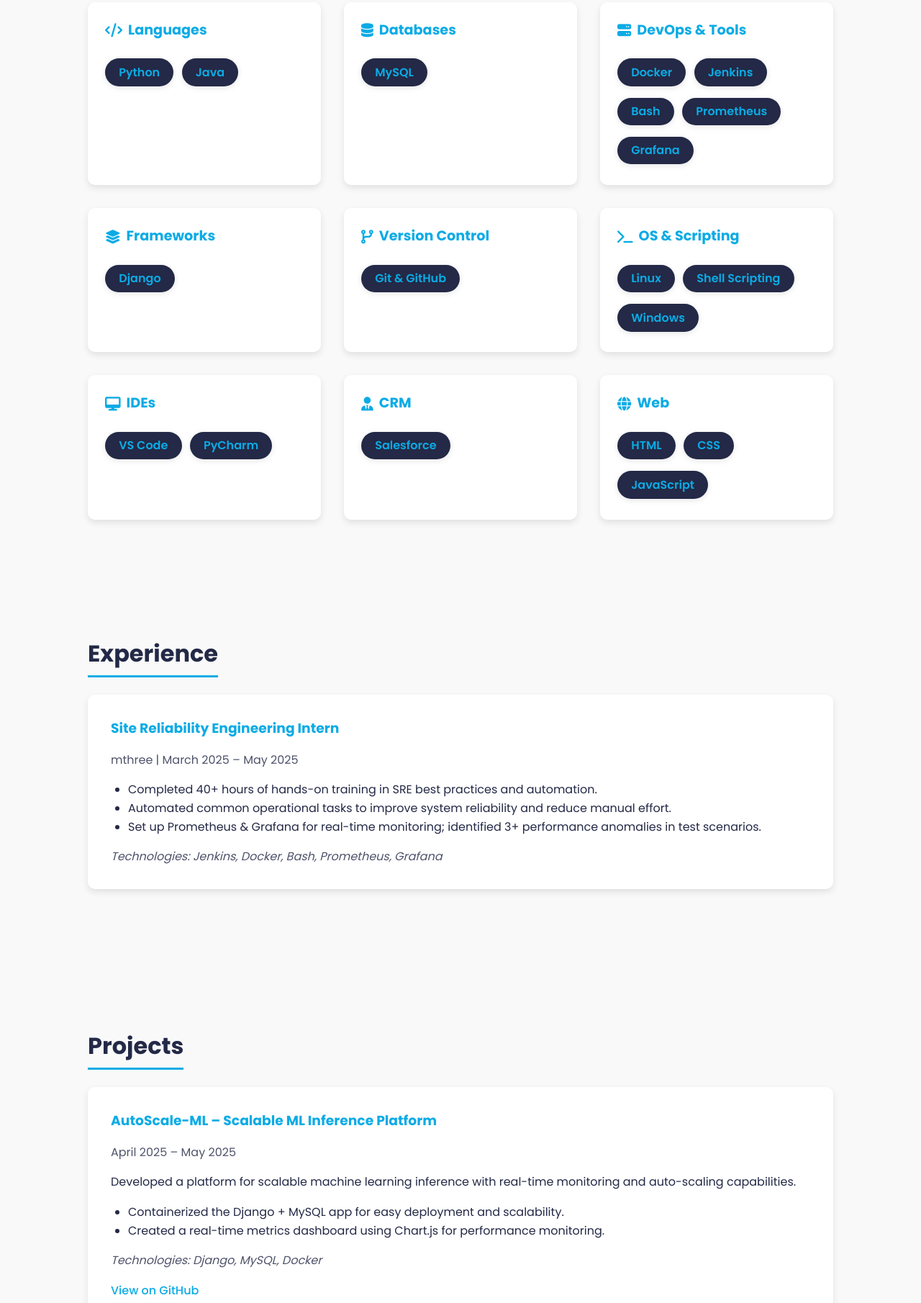
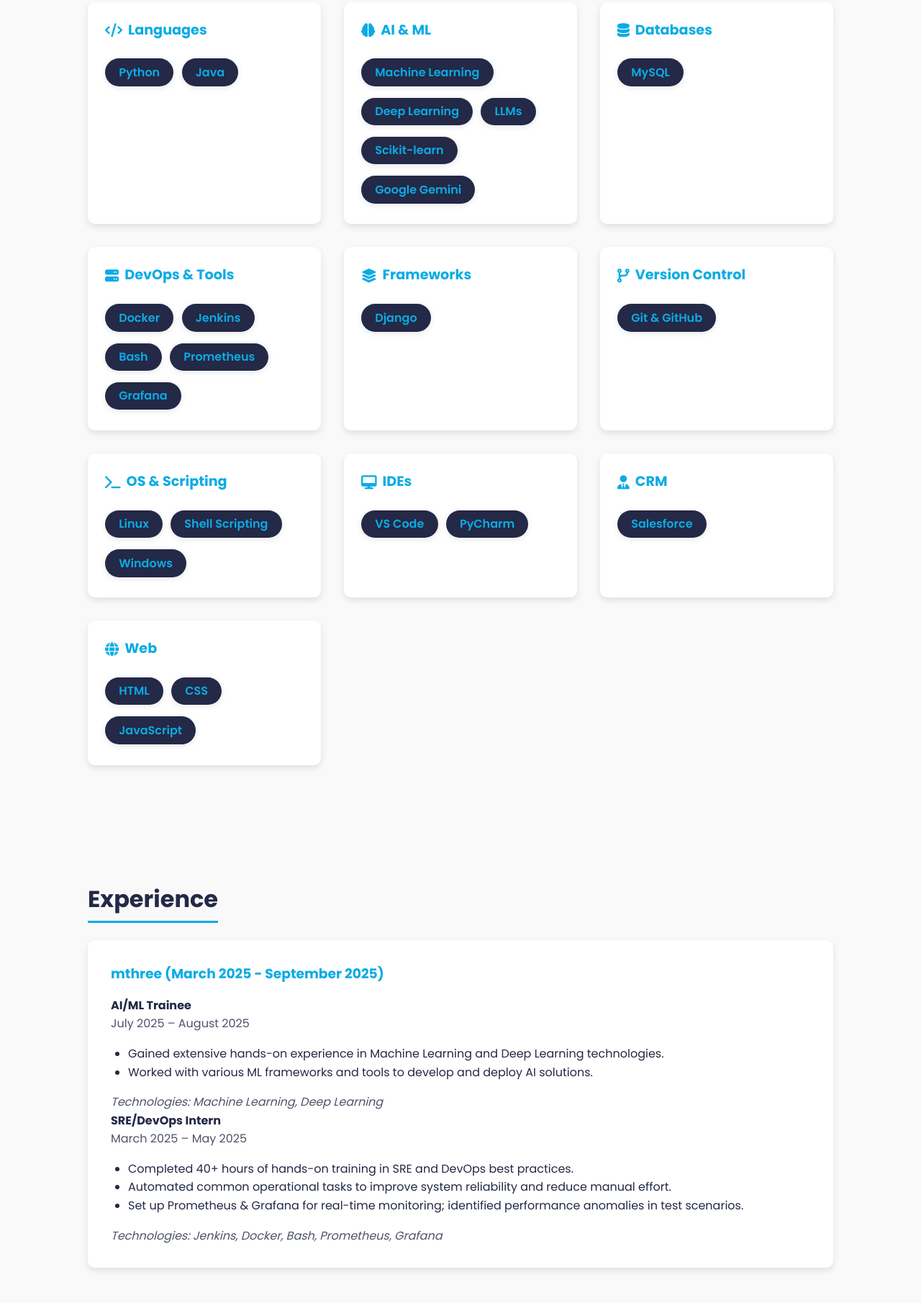
Before and after one commit to Seshadri724/MyPortfolio, a plain HTML site: page index.html in a window 1280 px wide. Shown: the part 987-2797 px from the top of the page at 72% size. Drawn offline with Linux system fonts and the light colour scheme.

Commit message:
Update index.html

```diff
--- a/index.html
+++ b/index.html
@@ -34,7 +34,7 @@
 
     <section id="about">
       <h2>About Me</h2>
-      <p>I'm a recent graduate from GITAM University with a strong foundation in computer science and a keen interest in Site Reliability Engineering (SRE) and DevOps.
+      <p>I'm a graduate from GITAM University with a strong foundation in computer science and a keen interest in Site Reliability Engineering (SRE) and DevOps.
 I thrive on solving complex problems and am deeply passionate about building robust, scalable, and efficient systems that deliver real-world impact.
 </p>
     </section>
@@ -47,6 +47,16 @@
           <div class="skill-tags">
             <span class="skill-pill">Python</span>
             <span class="skill-pill">Java</span>
+          </div>
+        </div>
+        <div class="skill-card">
+          <h3><i class="fas fa-brain"></i> AI &amp; ML</h3>
+          <div class="skill-tags">
+            <span class="skill-pill">Machine Learning</span>
+            <span class="skill-pill">Deep Learning</span>
+            <span class="skill-pill">LLMs</span>
+            <span class="skill-pill">Scikit-learn</span>
+            <span class="skill-pill">Google Gemini</span>
           </div>
         </div>
         <div class="skill-card">
@@ -112,19 +122,43 @@
     <section id="experience">
       <h2>Experience</h2>
       <div class="card">
-        <h3>Site Reliability Engineering Intern</h3>
-        <p class="company">mthree | March 2025 – May 2025</p>
-        <ul>
-          <li>Completed 40+ hours of hands-on training in SRE best practices and automation.</li>
-          <li>Automated common operational tasks to improve system reliability and reduce manual effort.</li>
-          <li>Set up Prometheus & Grafana for real-time monitoring; identified 3+ performance anomalies in test scenarios.</li>
-        </ul>
-        <p class="technologies">Technologies: Jenkins, Docker, Bash, Prometheus, Grafana</p>
+        <h3>mthree (March 2025 - September 2025)</h3>
+        <div class="role">
+          <h4>AI/ML Trainee</h4>
+          <p class="period">July 2025 – August 2025</p>
+          <ul>
+            <li>Gained extensive hands-on experience in Machine Learning and Deep Learning technologies.</li>
+            <li>Worked with various ML frameworks and tools to develop and deploy AI solutions.</li>
+          </ul>
+          <p class="technologies">Technologies: Machine Learning, Deep Learning</p>
+        </div>
+
+        <div class="role">
+          <h4>SRE/DevOps Intern</h4>
+          <p class="period">March 2025 – May 2025</p>
+          <ul>
+            <li>Completed 40+ hours of hands-on training in SRE and DevOps best practices.</li>
+            <li>Automated common operational tasks to improve system reliability and reduce manual effort.</li>
+            <li>Set up Prometheus & Grafana for real-time monitoring; identified performance anomalies in test scenarios.</li>
+          </ul>
+          <p class="technologies">Technologies: Jenkins, Docker, Bash, Prometheus, Grafana</p>
+        </div>
       </div>
     </section>
 
     <section id="projects">
       <h2>Projects</h2>
+      <div class="card">
+        <h3>Data Agnostic Analyst</h3>
+        <p class="period">September 2025</p>
+        <p>Developed AI-powered data analysis platform leveraging Google Gemini 2.0 Flash with automated data cleaning, validation pipelines, and confidence scoring.</p>
+        <ul>
+          <li>System autonomously generates comprehensive insights from structured datasets while detecting hallucinations through statistical cross-validation.</li>
+        </ul>
+        <p class="technologies">Technologies: Google Gemini 2.0 Flash, Python</p>
+        <a href="https://github.com/Seshadri724/RTGS-AI-Analyst-Project.git" class="project-link">View on GitHub</a>
+      </div>
+
       <div class="card">
         <h3>AutoScale-ML – Scalable ML Inference Platform</h3>
         <p class="period">April 2025 – May 2025</p>
@@ -179,13 +213,15 @@
       <div class="card">
         <ul>
           <li>TCS ION Career Edge – Young Professional – TCS</li>
+           <li>IBM Professional Applied DevOps Engineering - IBM(Coursera) </li>
           <li>Explored Python Classes and Inheritance - University of Michigan (Coursera)</li>
-          <li> Gained expertise in Database Management Essentials - University of Colorado – Coursera.</li>
           <li> Attained skills in Python for Data Science, AI & Development - IBM – Coursera </li>
           <li> Achieved foundational knowledge in Networking Basics – Cisco Networking Academy</li>
           <li>Solved complex problems through Java Programming - Duke University – Coursera</li>
           <li>Gathered requirements for Secure Software Development - University of Colorado – Coursera.</li>
-           <li>Introduced to Git and GitHub - Google – Coursera.</li>
+           <li>GenAI for DevOps Practitioners-IBM </li>
+
+
         </ul>
       </div>
     </section>
```
